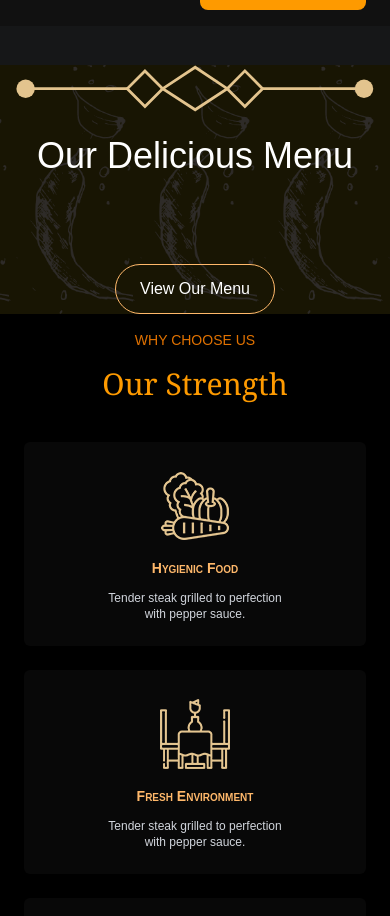
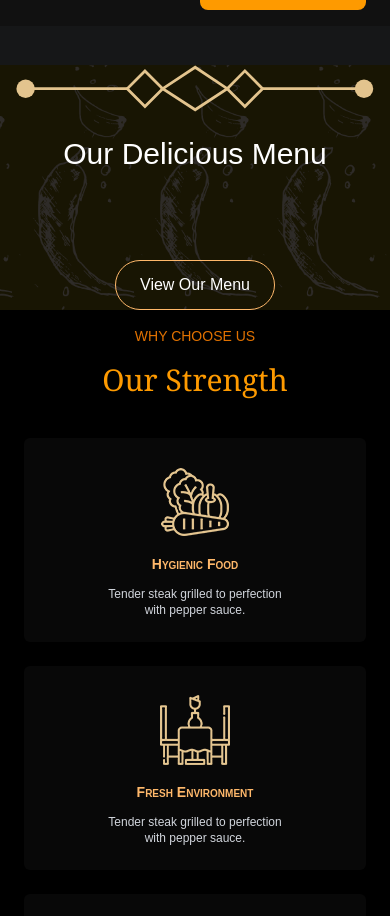
Before and after one commit to UniqueUo16/Resturant-tracking-platform, a Next.js app in the folder client/: page / in a window 390 px wide. Shown: the part 818-1734 px from the top of the page. Built offline with nearby package versions, Linux system fonts and the light colour scheme; no server answers; a web font is replaced by a local one.

Commit message:
Marketing ready

```diff
--- a/client/app/components/menu.js
+++ b/client/app/components/menu.js
@@ -60,7 +60,7 @@ export default function Menu() {
       </div>
 
       {/* Title */}
-      <h2 className={`${baloo2.className} sm:text-3xl  text-4xl  flex justify-center mb-6`}>
+      <h2 className={`${baloo2.className} sm:text-3xl  text-3xl  flex justify-center mb-6`}>
         Our Delicious Menu
       </h2>
 
```
